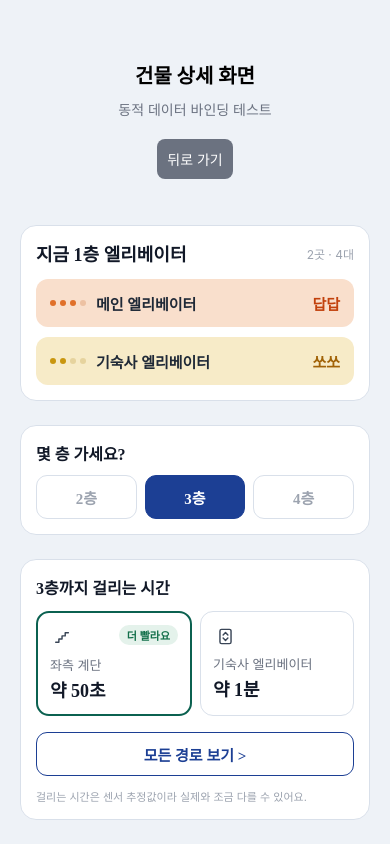
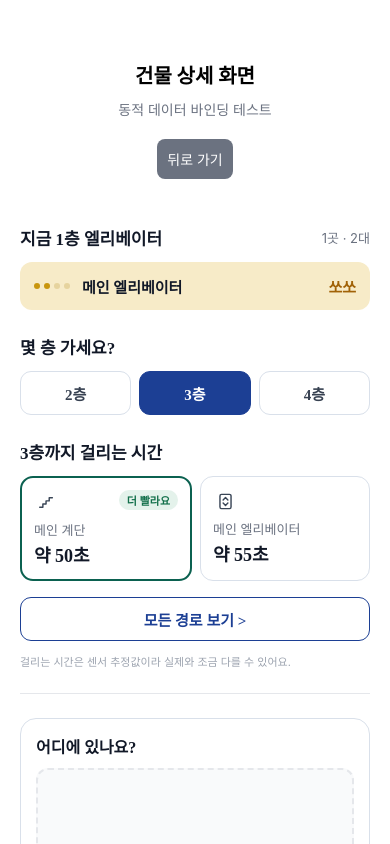
Before and after one commit to NullNull-team/NullNull-frontend, a React Native app: screen /Building in a window 390 px wide. Built offline with nearby package versions, Linux system fonts and the light colour scheme; a web font is replaced by a local one.

Commit message:
UI: 디자인 수정에 맞춰 테두리 수정

```diff
--- a/src/pages/Building/components/CongestionStandard.tsx
+++ b/src/pages/Building/components/CongestionStandard.tsx
@@ -30,10 +30,10 @@ export default function CongestionStandard() {
   ];
 
   return (
-    <View className="flex-col p-[15px] gap-y-[12px] rounded-[16px] border border-[#D9E0EA] bg-white mx-5 mb-6">
+    <View className="flex-col mx-5 mb-6 self-stretch">
 
-      <View className="flex-row justify-between items-center w-full mb-1">
-        <Text className="text-[16px] font-bold text-gray-900">혼잡도 기준</Text>
+      <View className="flex-row justify-between items-center w-full mb-3">
+        <Text className="text-[17px] font-bold text-gray-900">혼잡도 기준</Text>
         <Text className="text-[13px] font-bold text-[#8A3C0C]">답답부터 붐빔</Text>
       </View>
 
--- a/src/pages/Building/components/ElevatorStatusSection.tsx
+++ b/src/pages/Building/components/ElevatorStatusSection.tsx
@@ -1,9 +1,9 @@
 import React from 'react';
 import { View, Text } from 'react-native';
 
+
 const elevatorData = [
-  { id: 1, name: '메인 엘리베이터', status: '답답', level: 3 },
-  { id: 2, name: '기숙사 엘리베이터', status: '쏘쏘', level: 2 },
+  { id: 1, name: '메인 엘리베이터', status: '쏘쏘', level: 2 },
 ];
 
 const getStatusStyle = (level: number) => {
@@ -23,14 +23,16 @@ const getStatusStyle = (level: number) => {
 
 export default function ElevatorStatusSection() {
   return (
-    <View className="flex-col p-[15px] gap-y-[10px] rounded-[16px] border border-[#D9E0EA] bg-white mx-5 mt-4 mb-6 self-stretch">
+    <View className="flex-col mx-5 mt-4 mb-6 self-stretch">
 
-      {/* 상단 타이틀 영역 */}
-      <View className="flex-row justify-between items-center w-full">
-        <Text className="text-lg font-bold text-gray-900">지금 1층 엘리베이터</Text>
-        <Text className="text-xs text-gray-400">2곳 · 4대</Text>
+      {/* 2. 상단 타이틀 영역 */}
+      <View className="flex-row justify-between items-center w-full mb-3">
+        <Text className="text-[17px] font-bold text-gray-900">지금 1층 엘리베이터</Text>
+        <Text className="text-[13px] text-gray-500">1곳 · 2대</Text>
       </View>
 
+      {/* 3. 엘리베이터 리스트 */}
+      <View className="flex-col gap-y-2.5">
         {elevatorData.map((elevator) => {
           const styles = getStatusStyle(elevator.level);
 
@@ -39,7 +41,9 @@ export default function ElevatorStatusSection() {
               key={elevator.id}
               className={`flex-row justify-between items-center w-full h-[48px] px-[14px] rounded-xl ${styles.bg}`}
             >
-            <View className="flex-row items-center gap-x-[10px]">
+              <View className="flex-row items-center gap-x-3">
+
+                {/* 상태 표시 도트 */}
                 <View className="flex-row gap-x-1">
                   {[1, 2, 3, 4].map((dot) => (
                     <View
@@ -51,11 +55,13 @@ export default function ElevatorStatusSection() {
                   ))}
                 </View>
 
-              <Text className="text-[15px] font-semibold text-gray-800">
+                {/* 엘리베이터 이름 */}
+                <Text className="text-[15px] font-semibold text-gray-900">
                   {elevator.name}
                 </Text>
               </View>
 
+              {/* 상태 텍스트 */}
               <Text className={`text-[15px] font-bold ${styles.text}`}>
                 {elevator.status}
               </Text>
@@ -63,5 +69,6 @@ export default function ElevatorStatusSection() {
           );
         })}
       </View>
+    </View>
   );
 }
--- a/src/pages/Building/components/FloorSelectionCard.tsx
+++ b/src/pages/Building/components/FloorSelectionCard.tsx
@@ -10,9 +10,9 @@ export default function FloorSelectionCard({ selectedFloor, setSelectedFloor }:
   const floors = [2, 3, 4];
 
   return (
-    <View className="flex-col items-start p-[15px] gap-y-[10px] self-stretch rounded-[16px] border border-[#D9E0EA] bg-white mx-5 mb-6">
+    <View className="flex-col mx-5 mb-6 self-stretch">
 
-      <Text className="text-[16px] font-bold text-gray-900">몇 층 가세요?</Text>
+      <Text className="text-[17px] font-bold text-gray-900 mb-3">몇 층 가세요?</Text>
 
       <View className="flex-row gap-x-2 w-full">
         {floors.map((floor) => {
@@ -31,7 +31,7 @@ export default function FloorSelectionCard({ selectedFloor, setSelectedFloor }:
             >
               <Text
                 className={`text-[15px] font-bold ${
-                  isSelected ? 'text-white' : 'text-gray-400'
+                  isSelected ? 'text-white' : 'text-gray-700'
                 }`}
               >
                 {floor}층
--- a/src/pages/Building/components/TransitTimeDisplay.tsx
+++ b/src/pages/Building/components/TransitTimeDisplay.tsx
@@ -26,23 +26,23 @@ export default function TransitTimeDisplay({ targetFloor = 3 }: TransitTimeDispl
     {
       id: 1,
       iconType: 'stairs',
-      name: '좌측 계단',
+      name: '메인 계단',
       time: '약 50초',
       isFaster: true
     },
     {
       id: 2,
       iconType: 'elevator',
-      name: '기숙사 엘리베이터',
-      time: '약 1분',
+      name: '메인 엘리베이터',
+      time: '약 55초',
       isFaster: false
     },
   ];
 
   return (
-    <View className="flex-col items-start p-[15px] self-stretch rounded-[16px] border border-[#D9E0EA] bg-white mx-5 mb-6">
+    <View className="flex-col mx-5 mb-6 self-stretch">
 
-      <Text className="text-[16px] font-bold text-gray-900 mb-3">
+      <Text className="text-[17px] font-bold text-gray-900 mb-3">
         {targetFloor}층까지 걸리는 시간
       </Text>
 
@@ -88,6 +88,8 @@ export default function TransitTimeDisplay({ targetFloor = 3 }: TransitTimeDispl
         걸리는 시간은 센서 추정값이라 실제와 조금 다를 수 있어요.
       </Text>
 
+      <View className="h-[1px] bg-gray-200 w-full mt-6" />
+
     </View>
   );
 }
--- a/src/pages/Building/index.tsx
+++ b/src/pages/Building/index.tsx
@@ -14,7 +14,7 @@ export default function BuildingScreen({ route, navigation }: any) {
 
   return (
     <ScrollView
-      style={{ flex: 1 }}
+      style={{ flex: 1, backgroundColor: '#FFF'}}
       contentContainerStyle={{
         alignItems: 'center',
         paddingTop: 60,
--- a/src/pages/Splash/index.tsx
+++ b/src/pages/Splash/index.tsx
@@ -1,7 +1,18 @@
-import React from 'react';
+import React, { useEffect } from 'react'; // useEffect 추가
 import { View } from 'react-native';
+import { useNavigation } from '@react-navigation/native'; // 네비게이션 훅 추가
 
 export default function SplashScreen() {
+  const navigation = useNavigation<any>();
+
+  useEffect(() => {
+    const timer = setTimeout(() => {
+      navigation.replace('Building');
+    }, 2000);
+
+    return () => clearTimeout(timer);
+  }, [navigation]);
+
   return (
     <View
       style={{
```
Lines whose indentation alone changed are shown as unchanged.
